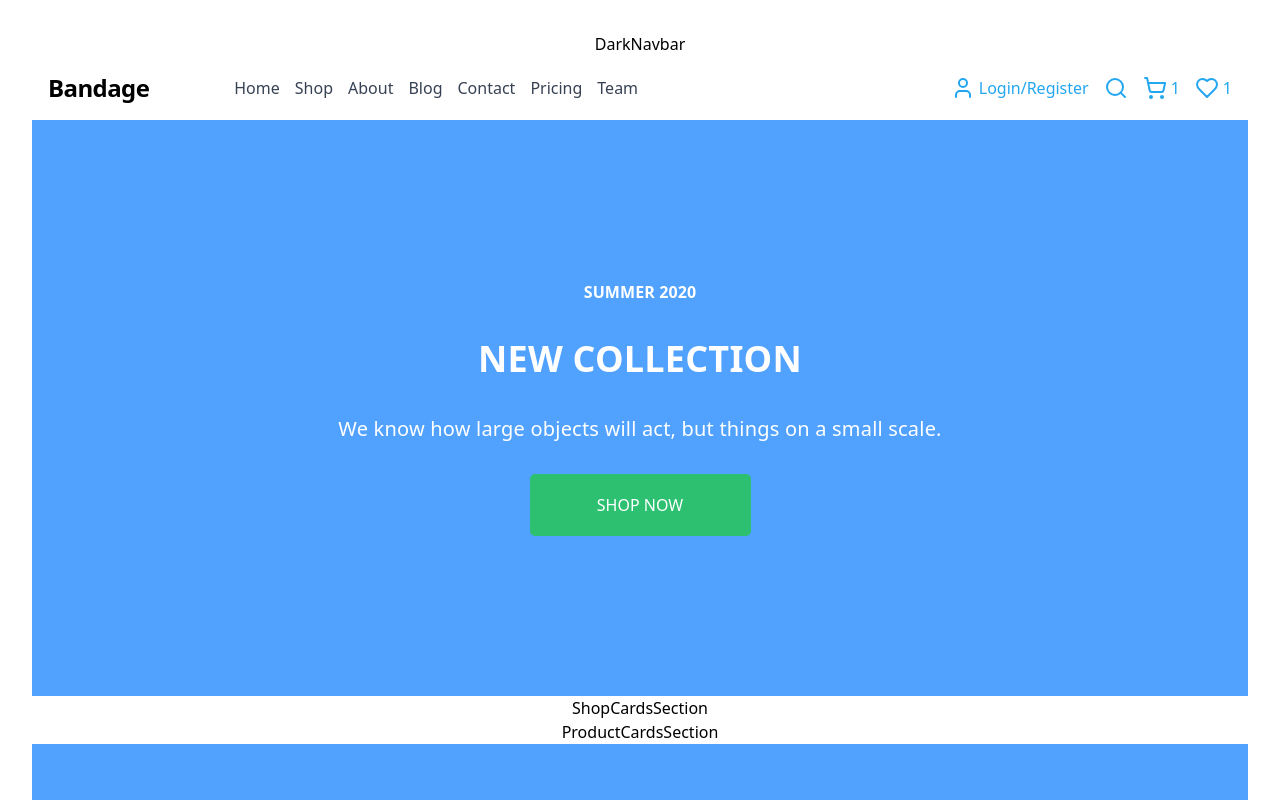
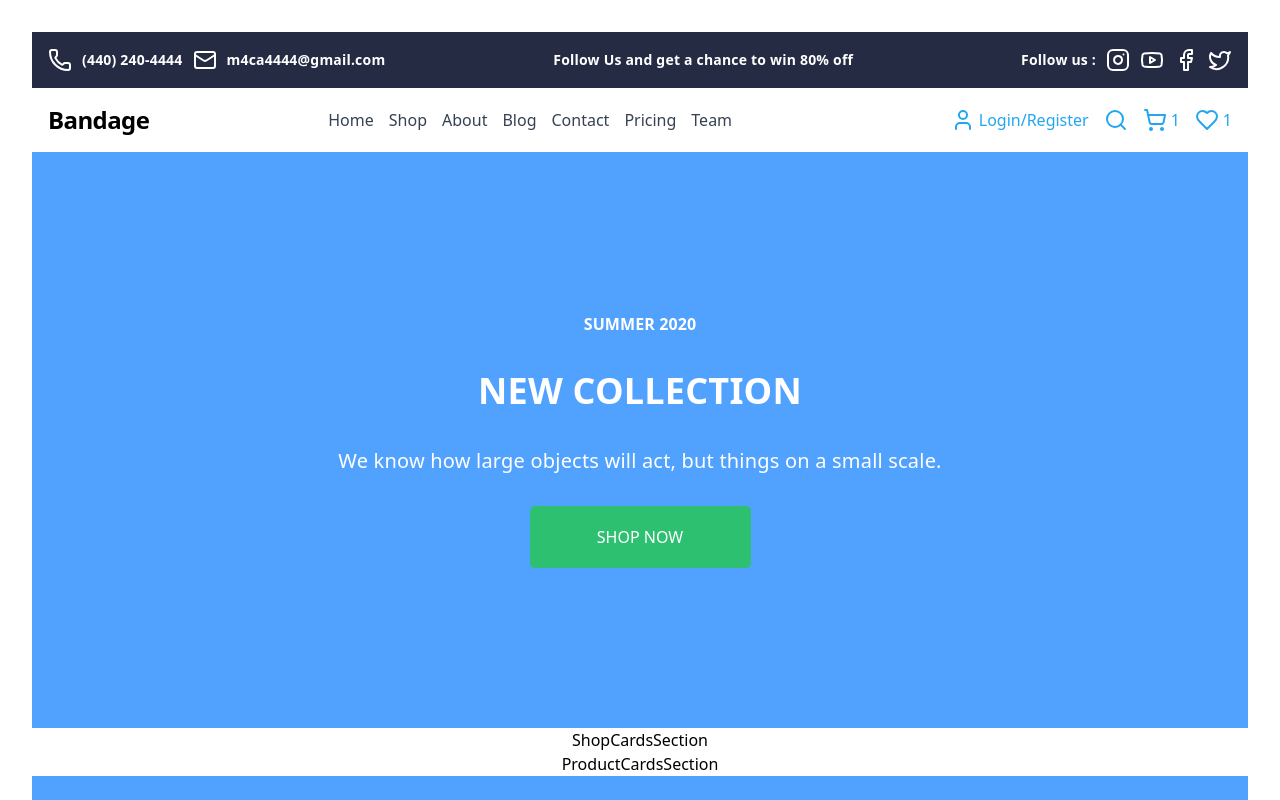
Before and after one commit to mdortca/ecommerce, a React (Vite) app in the folder e-commerce/: page / in a window 1280 px wide. Shown: the top 800 px of the page. Built offline with nearby package versions, Linux system fonts and the light colour scheme.

Commit message:
Completed basically DarkNavbar component

```diff
--- a/e-commerce/src/layout/DarkNavbar.jsx
+++ b/e-commerce/src/layout/DarkNavbar.jsx
@@ -1,12 +1,31 @@
+import {
+  Phone,
+  Mail,
+  Instagram,
+  Youtube,
+  Facebook,
+  Twitter,
+} from "lucide-react";
 
-
-function DarkNavbar(){
-    return(
-        <>
-            <p>DarkNavbar</p>
-        </>
-    )
+function DarkNavbar() {
+  return (
+    <div className="p-4 bg-[#252B42] text-white">
+      <div className="flex justify-between">
+        <div className="flex gap-[10px]">
+        <Phone /> <h6 className="font-montserrat font-bold text-sm leading-6 tracking-[0.2px]">(440) 240-4444</h6>
+        <Mail /> <p className="font-montserrat font-bold text-sm leading-6 tracking-[0.2px]">m4ca4444@gmail.com</p>
+        </div>
+        <p className="font-montserrat font-bold text-sm leading-6 tracking-[0.2px]">Follow Us and get a chance to win 80% off</p>
+        <div className="flex gap-[10px]">
+          <p className="font-montserrat font-bold text-sm leading-6 tracking-[0.2px]">Follow us : </p>
+          <Instagram />
+          <Youtube />
+          <Facebook />
+          <Twitter />
+        </div>
+      </div>
+    </div>
+  );
 }
 
-
-export default DarkNavbar
+export default DarkNavbar;
--- a/e-commerce/src/layout/LightNavbar.jsx
+++ b/e-commerce/src/layout/LightNavbar.jsx
@@ -27,7 +27,7 @@ function LightNavbar() {
           </div>
 
           <div className="hidden sm:flex justify-between w-full">
-            <div className="flex gap-[15px]">
+            <div className="flex gap-[15px] pl-[94px]">
               <Link to="/" className="text-gray-700 hover:text-blue-600">
                 Home
               </Link>
```
Also changed, not shown: e-commerce/src/assets/carousel1.jpg (added).
